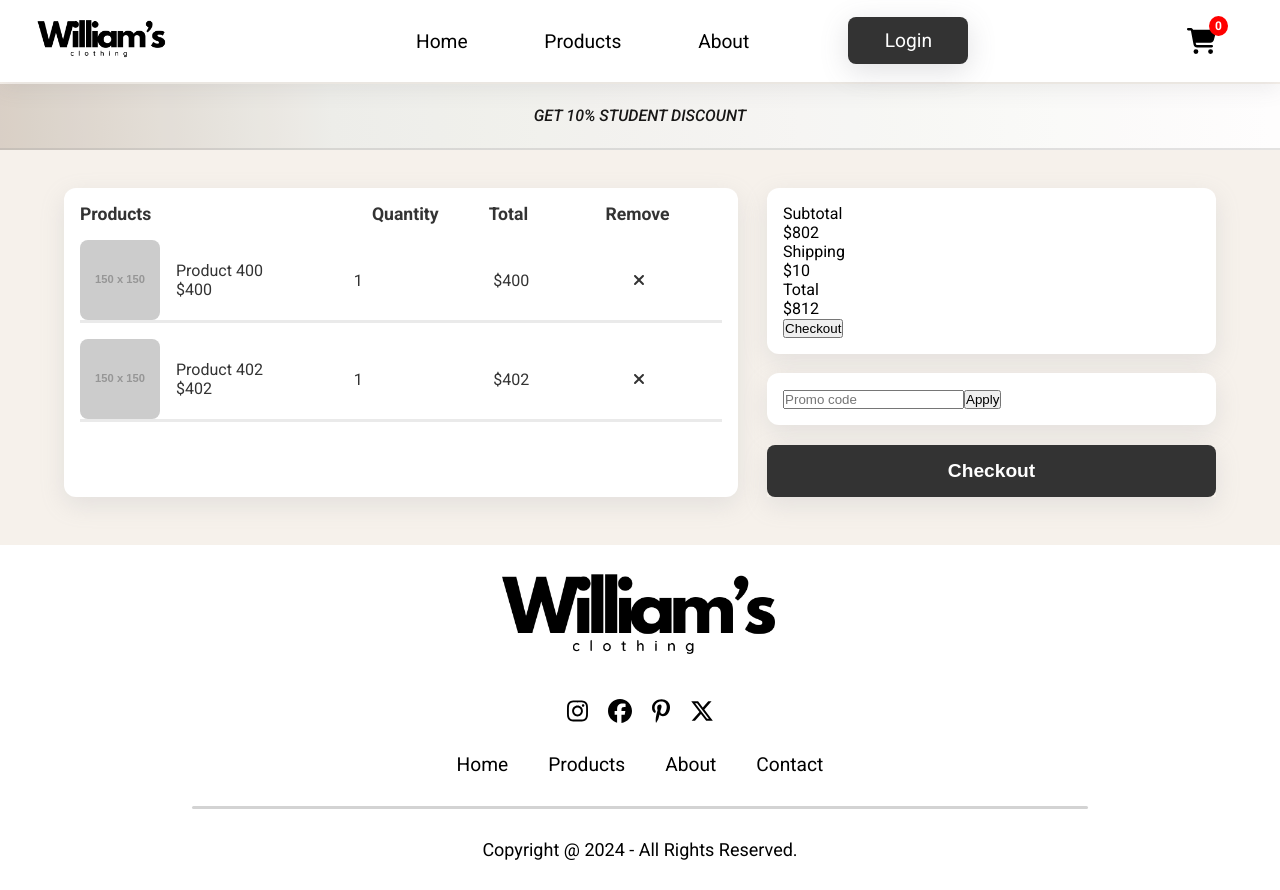
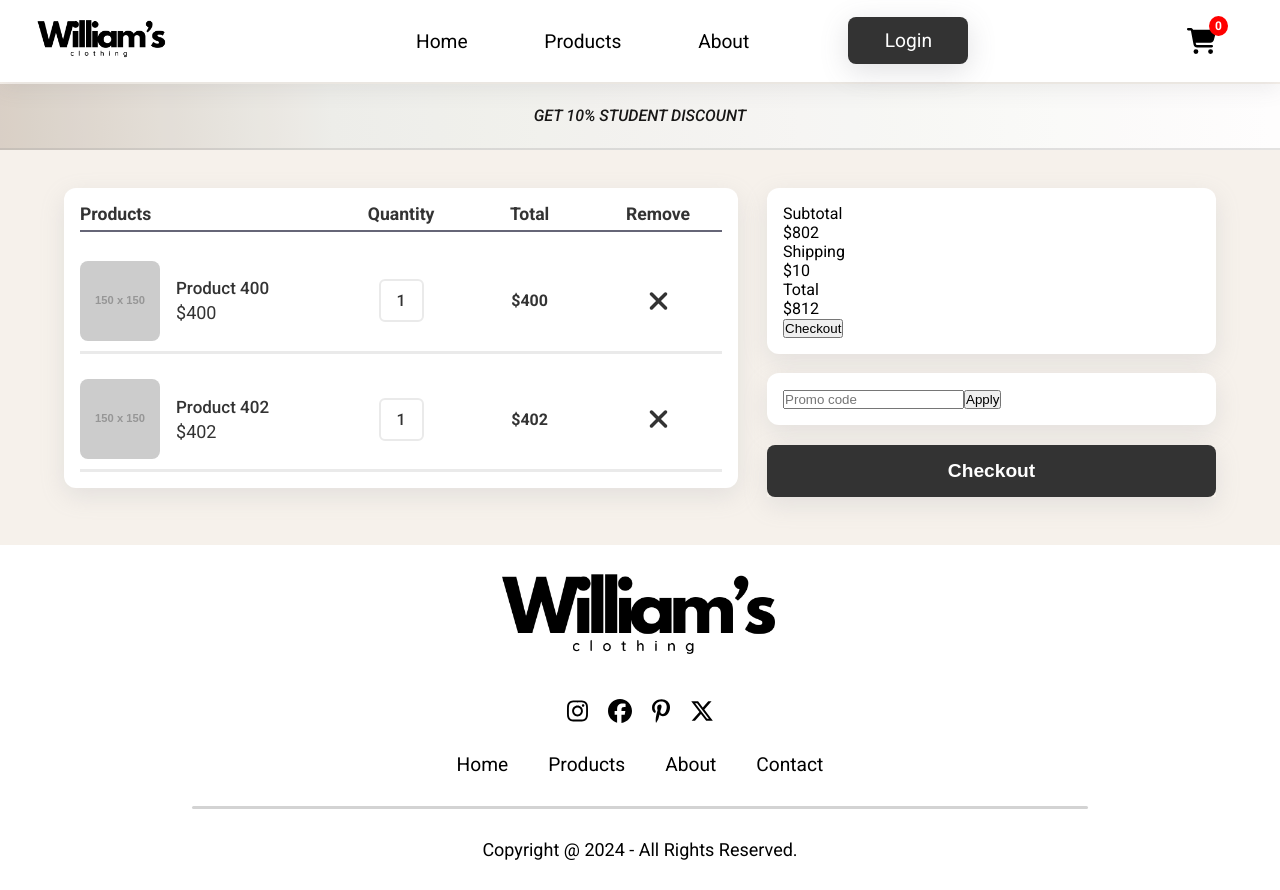
Before and after one commit to WilliamMattsson1/ecom-fullstack, a React (Vite) app in the folder frontend/: page /cart in a window 1280 px wide. Built offline with nearby package versions, Linux system fonts and the light colour scheme.

Commit message:
Fixed styling for cart items grid problem

```diff
--- a/frontend/src/Components/CartItems/CartItems.css
+++ b/frontend/src/Components/CartItems/CartItems.css
@@ -9,6 +9,7 @@
 .cart-items {
     background-color: white;
     width: 60%;
+    height: fit-content;
     border-radius: 12px;
     padding: 1rem;
     box-shadow: rgba(149, 157, 165, 0.2) 0px 8px 24px;
@@ -16,11 +17,19 @@
 
 .cart-items-titles {
     display: grid;
-    grid-template-columns: 2.5fr 1fr 1fr 1fr;
+    grid-template-columns: 2fr 1fr 1fr 1fr;
+    align-items: center;
+    justify-items: center;
     font-size: 1.1rem;
     font-weight: 600;
     color: #333;
-    margin-bottom: 1rem;
+    margin-bottom: 1.2rem;
+    padding-bottom: 6px;
+    border-bottom: 2px solid #667;
+}
+
+.cart-items-titles > :first-child {
+    justify-self: baseline;
 }
 
 .cart-items-items {
@@ -31,18 +40,24 @@
 
 .cart-item {
     display: grid;
-    grid-template-columns: 2.5fr 1fr 1fr 1fr;
+    grid-template-columns: 2fr 1fr 1fr 1fr;
     align-items: center;
-    gap: 50px;
+    justify-items: center;
     border-bottom: 3px solid #eaeaea;
     color: #333;
     font-size: 16px;
+    padding: 0.6rem 0;
+}
+
+.cart-item > :first-child {
+    justify-self: baseline;
 }
 
 .cart-item-info {
     display: flex;
     align-items: center;
     gap: 1rem;
+    flex: 2;
 }
 
 .cart-item-image {
@@ -55,6 +70,33 @@
 .cart-item-info-p-c {
     display: flex;
     flex-direction: column;
+    gap: 4px;
+}
+
+.cart-item-info-name {
+    font-weight: 500;
+    font-size: 17px;
+}
+
+.cart-item-info-price {
+    font-weight: 400;
+    font-size: 18px;
+}
+
+.cart-item-info-quantity {
+    font-weight: 500;
+    padding: 10px 16px;
+    border: 2px solid #eaeaea;
+    border-radius: 6px;
+}
+
+.cart-item-info-total {
+    font-weight: 600;
+}
+
+.cart-remove-icon {
+    cursor: pointer;
+    font-size: 28px;
 }
 
 /* Right side content */
--- a/frontend/src/Components/CartItems/CartItems.tsx
+++ b/frontend/src/Components/CartItems/CartItems.tsx
@@ -53,12 +53,20 @@ const CartItems = () => {
                                                 alt={product.name}
                                             />
                                             <div className="cart-item-info-p-c">
-                                                <p>{product.name}</p>
-                                                <p>${product.price}</p>
+                                                <p className="cart-item-info-name">
+                                                    {product.name}
+                                                </p>
+                                                <p className="cart-item-info-price">
+                                                    ${product.price}
+                                                </p>
                                             </div>
                                         </div>
-                                        <p>1</p>
-                                        <p>${product.price}</p>
+                                        <p className="cart-item-info-quantity">
+                                            1
+                                        </p>
+                                        <p className="cart-item-info-total">
+                                            ${product.price}
+                                        </p>
                                         <FontAwesomeIcon
                                             className="cart-remove-icon"
                                             icon={faXmark}
```
